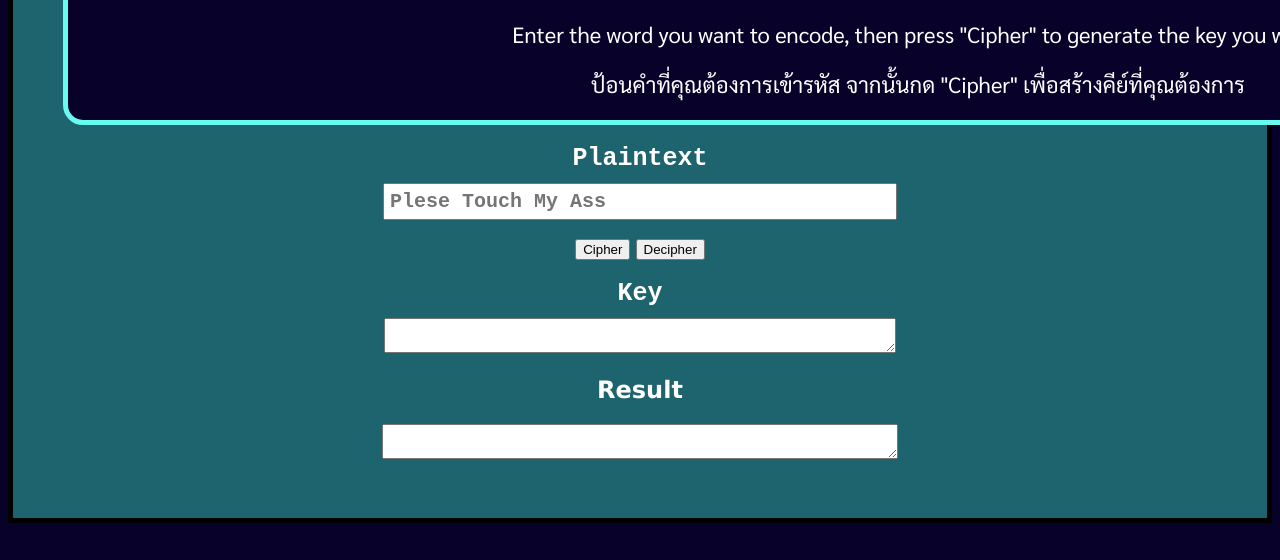
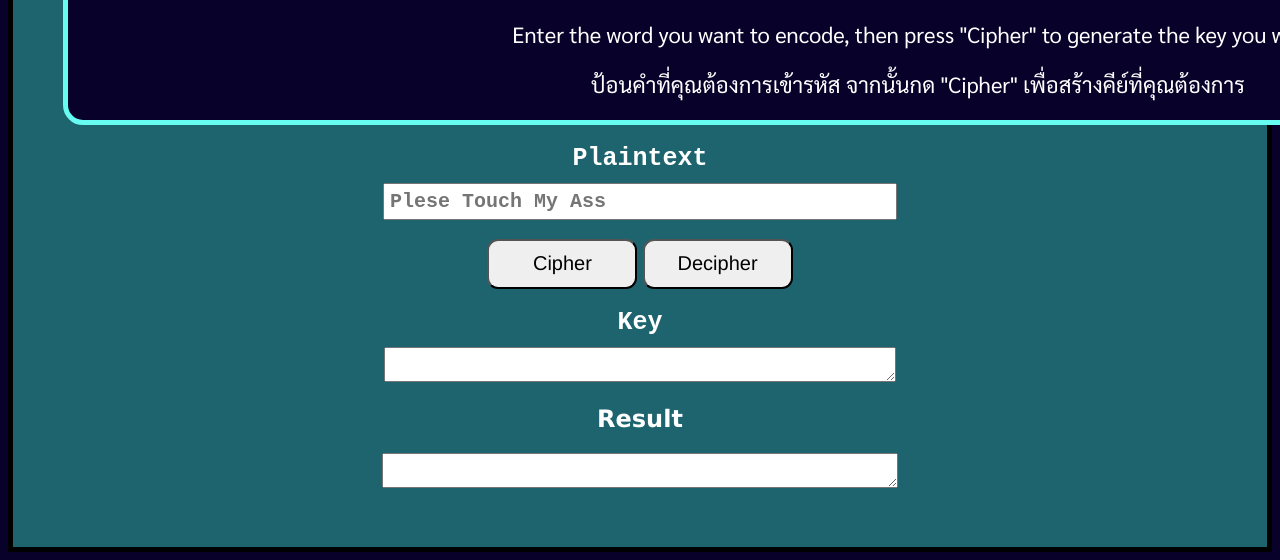
Before and after one commit to Folkvich/KITTIPOS-Encryption, a website: page MonoalphabeticCipher.html in a window 1280 px wide. Shown: the part 344-904 px from the top of the page. Before the commit the page ends 875 px from the top, so only its background shows below. Drawn offline with Linux system fonts and the light colour scheme.

Commit message:
#ปุ่ม mono

```diff
--- a/MonoalphabeticCipher.html
+++ b/MonoalphabeticCipher.html
@@ -32,8 +32,8 @@
 			placeholder="Plese Touch My Ass">
 		<br>
 		<br>
-		<button id="btn">Cipher</button>
-		<button id="debtn">Decipher</button>
+		<button id="btn" style="float:center; width: 150px;height: 50px;font-size: 20px;font-family: 'Franklin Gothic Medium', 'Arial Narrow', Arial, sans-serif;border-radius:11px;">Cipher</button>
+		<button id="debtn" style="float:center; width: 150px;height: 50px;font-size: 20px;font-family: 'Franklin Gothic Medium', 'Arial Narrow', Arial, sans-serif;border-radius:11px;">Decipher</button>
 		<br>
 		<br>
 		<label style=" font-family: 'Courier New', Courier, monospace ;font-size: 25px; font-weight: bold;">Key</label>
```
